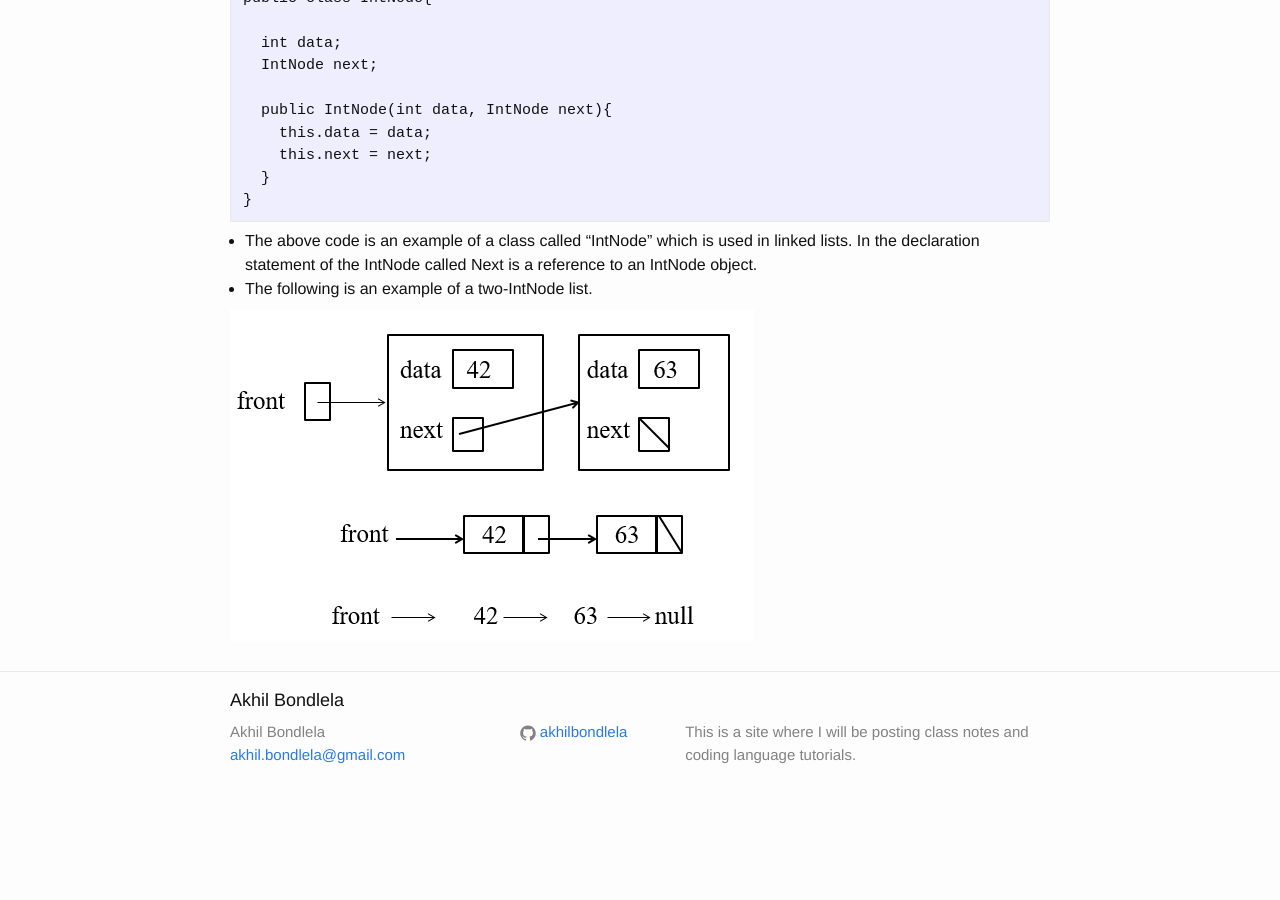
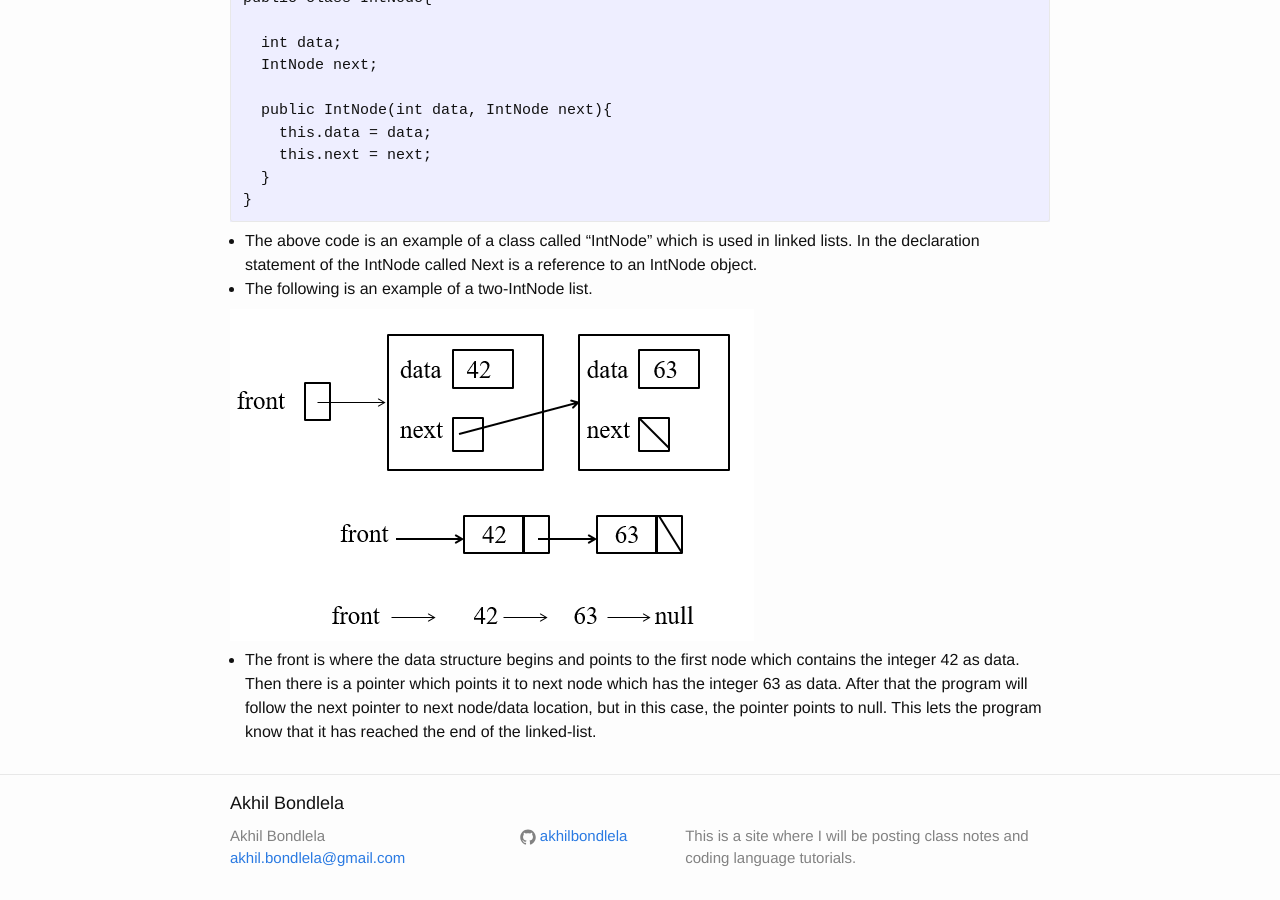
Before and after one commit to akhilbond/akhilbond.github.io, a Jekyll site: the page built from Courses/Data_Structures/notes.md, in a window 1280 px wide and 900 px high, scrolled down 2234 px. Built offline with Jekyll 4.4.1, drawn with Linux system fonts in a browser that asks for light colours; formulas are drawn with MathJax 3; before the commit the page ends 3030 px from its top, so only the background shows below that.

Commit message:
Data Structure Notes

```diff
--- a/Courses/Data_Structures/notes.md
+++ b/Courses/Data_Structures/notes.md
@@ -112,3 +112,5 @@ public class IntNode{
 - The following is an example of a two-IntNode list.
 
 ![Two-IntNode List Example](/resources/images/data_structures/two-intnode_list.PNG)
+
+- The front is where the data structure begins and points to the first node which contains the integer 42 as data. Then there is a pointer which points it to next node which has the integer 63 as data. After that the program will follow the next pointer to next node/data location, but in this case, the pointer points to null. This lets the program know that it has reached the end of the linked-list.
```
